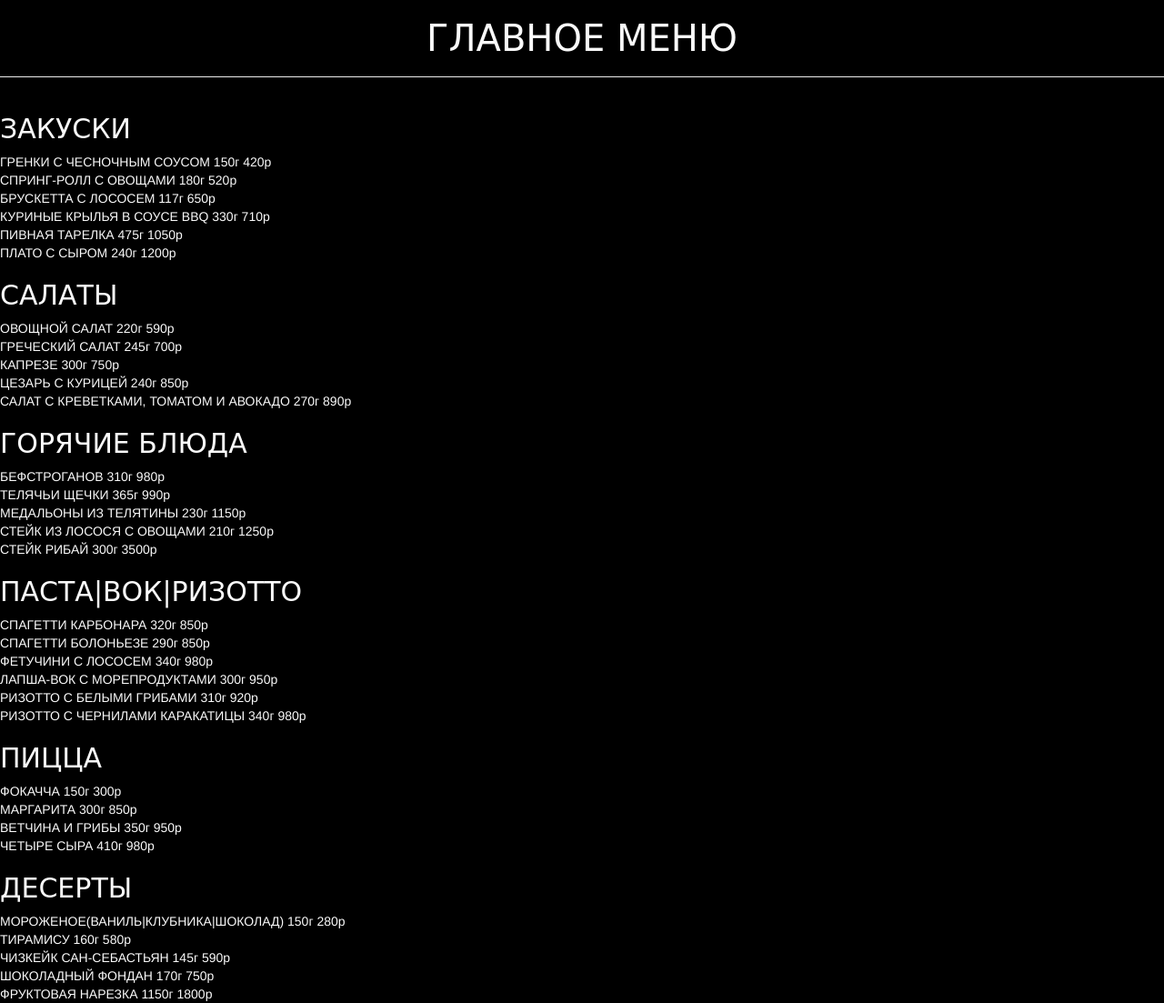
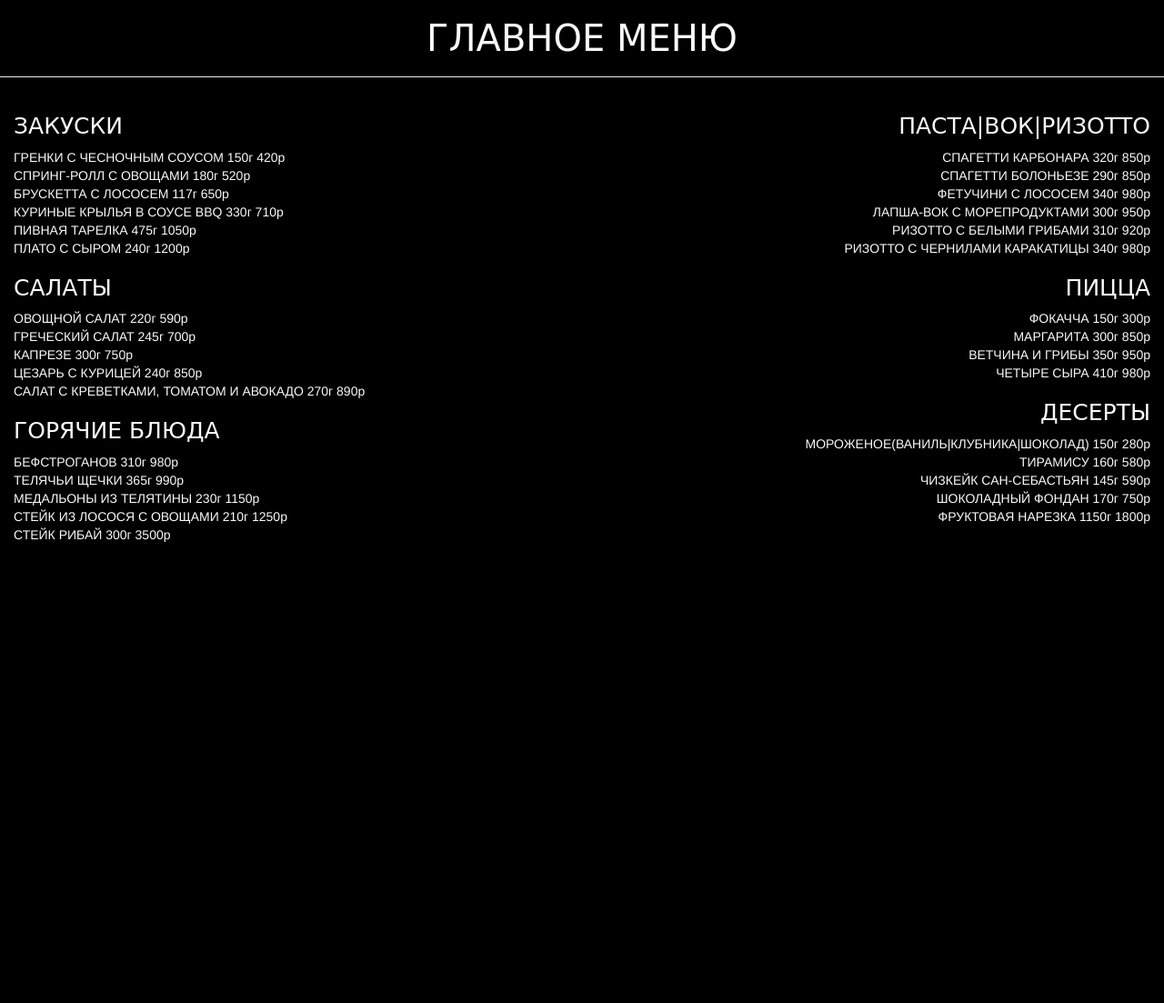
Before and after one commit to nastya-shegoleva/Bevri, a Flask app: page /main_menu in a window 1280 px wide. Shown: the part 72-1175 px from the top of the page at 91% size. After the commit the page ends 668 px from the top, so only its background shows below. Run offline with Flask 3, Linux system fonts and the light colour scheme; data comes from the database, SQL or seed files in the repository; some libraries are stand-ins or nearby versions.

Commit message:
Работаю над меню

```diff
--- a/static/css/main_menu-page.css
+++ b/static/css/main_menu-page.css
@@ -1,5 +1,4 @@
-* {margin:0 ;
-padding:0;
+* {
 background-color: black;
 }
 h1{
@@ -9,31 +8,18 @@ font-family: cursive;
 text-align: center;
 }
 h2 {
-text-align: left;
 color:#fafafa;
-font-size:30px;
+font-size:25px;
 font-family: cursive;
 }
-#foto-menu {
-width: 50px;
-height: 50px;
-margin:0 ;
-}
-#nav-menu {
-    height: 300px;
-	padding-top: 7px;
-    list-style-type: none;
-    background: transparent;
-    }
-#nav-menu a{
-    font-size: 30px;
-    color: #fafafa;
-    display: block;
-    text-align: left;
-    background:rgba(0, 0, 0, 0);
-    font-style: italic;
-}
-/*изменение цвета при наведении на текст*/
-#nav-menu a:hover{
-    color: #e8a110;
-}
+table.text  {
+    width:  100%; /* Ширина таблицы */
+    border-spacing: 0; /* Расстояние между ячейками */
+   }
+   table.text td {
+    width: 50%; /* Ширина ячеек */
+    vertical-align: top; /* Выравнивание по верхнему краю */
+   }
+   td.rightcol { /* Правая ячейка */
+    text-align: right; /* Выравнивание по правому краю */
+   }
--- a/templates/main_menu.html
+++ b/templates/main_menu.html
@@ -8,55 +8,64 @@
             <hr>
         </div>
     </div>
-    <div style="color: #fafafa" class="row d-flex justify-content-center">
+    <table class="text">
+        <tr>
+            <td>
                 <div>
-            <h2>ЗАКУСКИ</h2>
+                    <div style="color: #fafafa">
+                        <h2 class="left">ЗАКУСКИ</h2>
                         {% for item in snacks %}
-            <div>{{item.name}} {{item.weight}}г {{item.price}}р</div>
+                        <div class="left">{{item.name}} {{item.weight}}г {{item.price}}р</div>
                         {% endfor %}
                     </div>
                 </div>
-    <div style="color: #fafafa" class="row d-flex justify-content-center">
-        <div class="col-10 pb-5">
+                <div style="color: #fafafa">
+                    <div>
                         <h2>САЛАТЫ</h2>
                         {% for item in salads %}
                         <div>{{item.name}} {{item.weight}}г {{item.price}}р</div>
                         {% endfor %}
                     </div>
                 </div>
-    <div style="color: #fafafa" class="row d-flex justify-content-center">
-        <div class="col-10 pb-5">
+                <div style="color: #fafafa">
+                    <div>
                         <h2>ГОРЯЧИЕ БЛЮДА</h2>
                         {% for item in hot_dishes %}
                         <div>{{item.name}} {{item.weight}}г {{item.price}}р</div>
                         {% endfor %}
                     </div>
                 </div>
-    <div style="color: #fafafa" class="row d-flex justify-content-center">
-        <div class="col-10 pb-5">
+            </td>
+            <td class="rightcol">
+                <div style="color: #fafafa">
+                    <div>
                         <h2>ПАСТА|ВОК|РИЗОТТО</h2>
                         {% for item in pasta %}
                         <div>{{item.name}} {{item.weight}}г {{item.price}}р</div>
                         {% endfor %}
                     </div>
                 </div>
-    <div style="color: #fafafa" class="row d-flex justify-content-center">
-        <div class="col-10 pb-5">
+                <div style="color: #fafafa">
+                    <div>
                         <h2>ПИЦЦА</h2>
                         {% for item in pizza %}
                         <div>{{item.name}} {{item.weight}}г {{item.price}}р</div>
                         {% endfor %}
                     </div>
                 </div>
-    <div style="color: #fafafa" class="row d-flex justify-content-center">
-        <div class="col-10 pb-5">
+                <div style="color: #fafafa">
+                    <div>
                         <h2>ДЕСЕРТЫ</h2>
                         {% for item in desserts %}
-            <div>{{item.name}}   {{item.weight}}г  {{item.price}}р</div>
+                        <div>{{item.name}} {{item.weight}}г {{item.price}}р</div>
                         {% endfor %}
                     </div>
                 </div>
-</div>
+            </td>
+        </tr>
+    </table>
+
 </div>
 
+
 {% endblock %}
```
Lines whose indentation alone changed are shown as unchanged.
